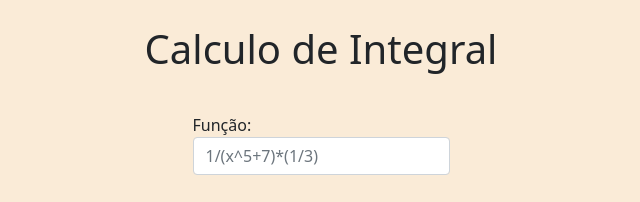
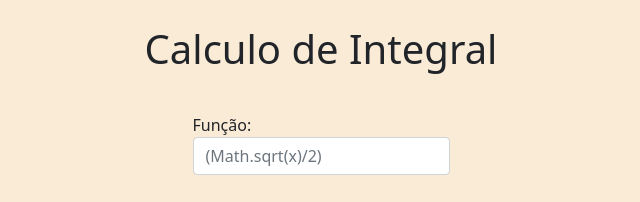
Before and after one commit to LuizSouzaDias/trabalho_calculo, a plain HTML site: page index.html in a window 1280 px wide. Shown: the top 202 px of the page, 319-959 px from the left. Drawn offline with nearby package versions, Linux system fonts and the light colour scheme.

Commit message:
atualiacoes

```diff
--- a/index.html
+++ b/index.html
@@ -18,7 +18,7 @@
             <div class="container-input">
                 <div class="form-group">
                     <label for="funcao">Função:</label>
-                    <input type="text" class="form-control" id="funcao" placeholder="1/(x^5+7)*(1/3)" required onchange="habilitarBtn()">
+                    <input type="text" class="form-control" id="funcao" placeholder="(Math.sqrt(x)/2)" required onchange="habilitarBtn()">
                 </div>
             </div>
 
```
